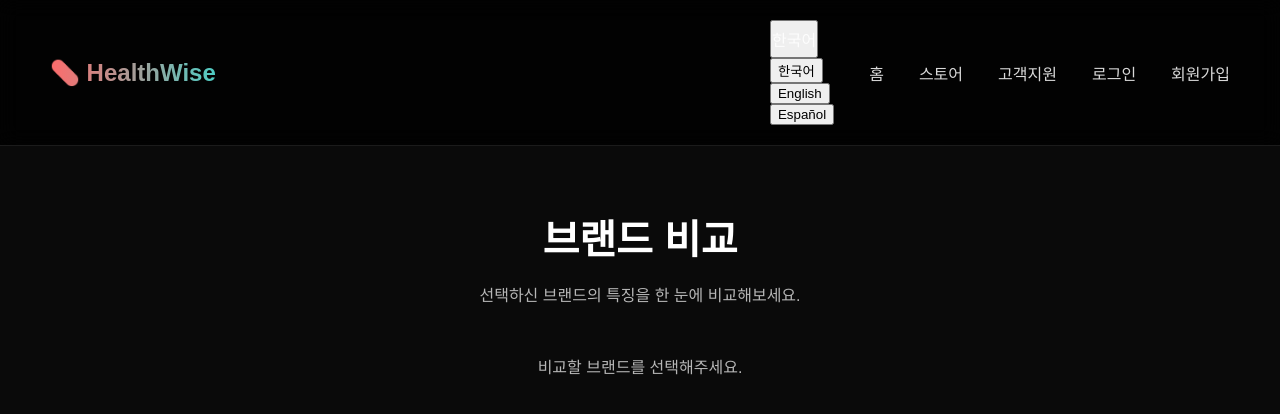
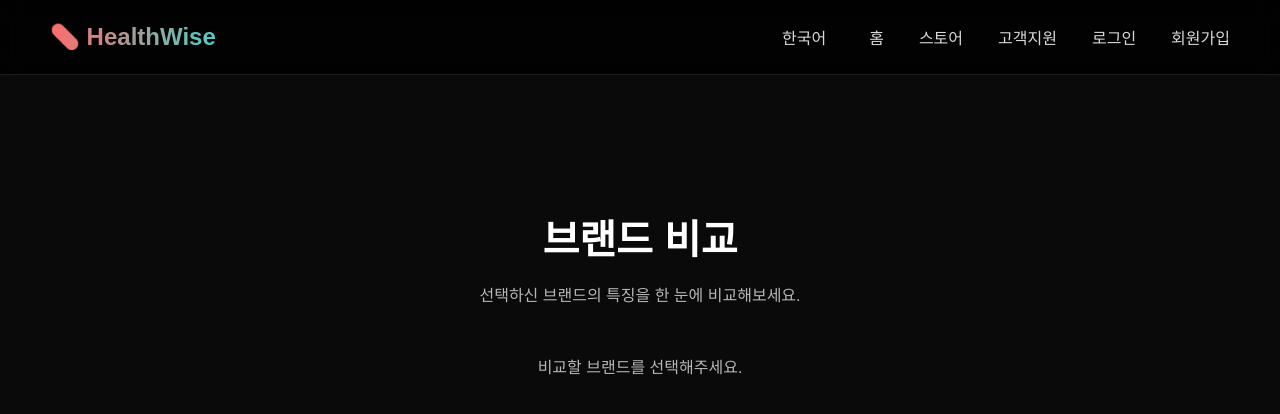
Before and after one commit to westly1234/5team-project, a Django app: page /store/compare/ in a window 1280 px wide. Shown: the top 414 px of the page. Run offline with Django 5.2, Linux system fonts and the light colour scheme.

Commit message:
디버깅 일부 최신버전임

```diff
--- a/web/templates/web/base_simple.html
+++ b/web/templates/web/base_simple.html
@@ -90,6 +90,87 @@
         .nav-menu button.nav-item:hover::after {
             width: 100%;
         }
+        .language-dropdown-container {
+            position: relative;
+            display: inline-block;
+        }
+
+        /* 토글 버튼 스타일 */
+        #language-toggle-btn {
+            background: none;
+            border: none;
+            color: rgba(255, 255, 255, 0.85);
+            cursor: pointer;
+            font-size: 1rem;
+            font-weight: 500;
+            font-family: inherit;
+            display: flex;
+            align-items: center;
+            padding: 5px 0;
+            gap: 8px; /* 다른 nav-item과 높이를 맞춤 */
+        }
+
+        #language-toggle-btn:hover {
+            color: #fff;
+        }
+
+        /* 드롭다운 메뉴 기본 스타일 (숨김 상태) */
+        .language-dropdown-menu {
+            position: absolute;
+            top: 150%; /* 버튼 아래에 약간의 간격을 두고 표시 */
+            right: 0;
+            background: rgba(30, 30, 30, 0.9); /* 살짝 투명한 어두운 배경 */
+            backdrop-filter: blur(10px);
+            border: 1px solid rgba(255, 255, 255, 0.1);
+            border-radius: 8px;
+            padding: 8px;
+            min-width: 120px;
+            box-shadow: 0 8px 25px rgba(0, 0, 0, 0.5);
+            z-index: 100;
+
+            /* 기본적으로 숨김 처리 */
+            opacity: 0;
+            visibility: hidden;
+            transform: translateY(-10px);
+            transition: opacity 0.2s ease, transform 0.2s ease, visibility 0s linear 0.2s;
+        }
+
+        /* JS에 의해 .show 클래스가 추가되면 보이는 상태로 변경 */
+        .language-dropdown-menu.show {
+            opacity: 1;
+            visibility: visible;
+            transform: translateY(0);
+            transition-delay: 0s;
+        }
+        .language-option-form {
+            margin: 0;
+            padding: 0;
+            display: block;
+        }
+
+        .language-option-btn {
+            width: 100%;
+            background: none;
+            border: none;
+            color: rgba(255, 255, 255, 0.8);
+            padding: 8px 12px;
+            text-align: left;
+            border-radius: 4px;
+            cursor: pointer;
+            transition: background-color 0.2s ease, color 0.2s ease;
+            font-size: 0.95rem;
+            font-family: inherit;
+        }
+
+        .language-option-btn:hover {
+            background-color: rgba(255, 255, 255, 0.1);
+            color: #fff;
+        }
+
+        .language-option-btn.active {
+            font-weight: bold;
+            color: #4ecdc4; /* 활성화된 언어 표시 색상 */
+        }
     </style>
 </head>
 <body>
```
Also changed, not shown: db.sqlite3.
